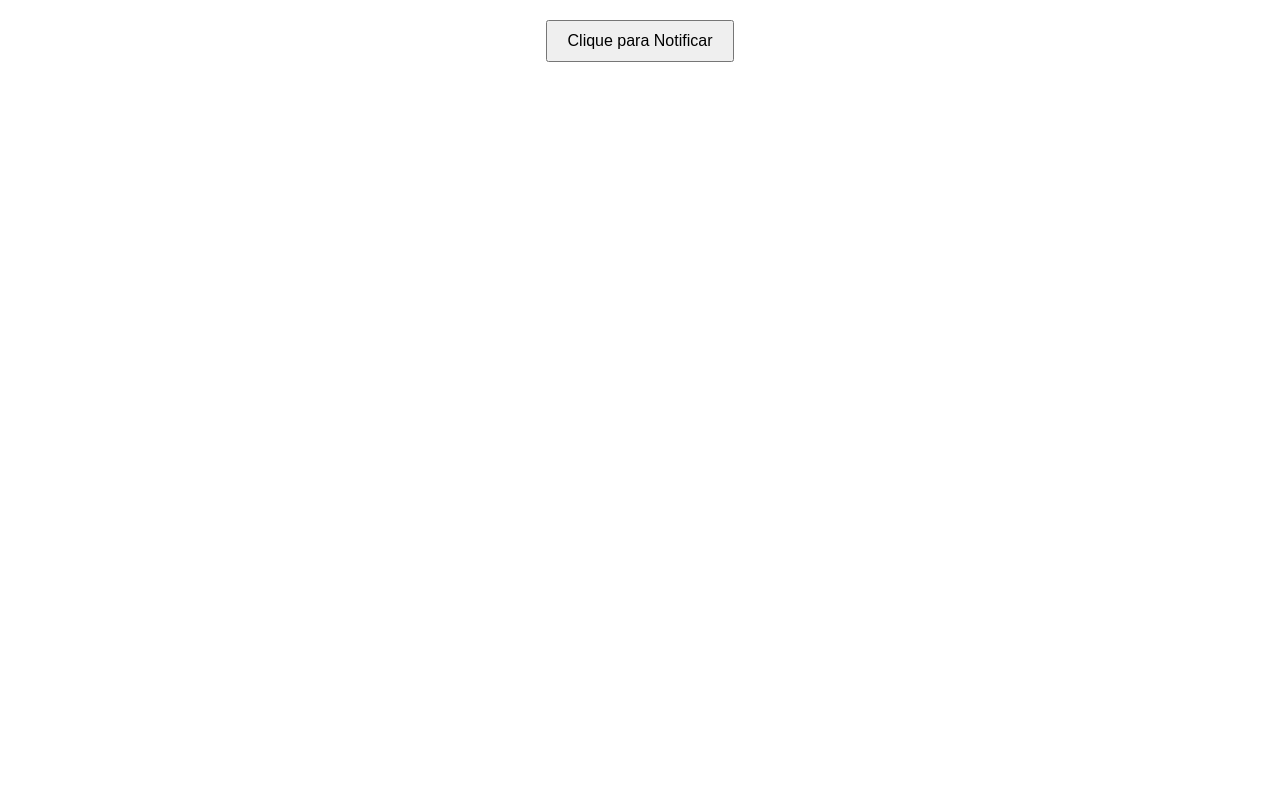
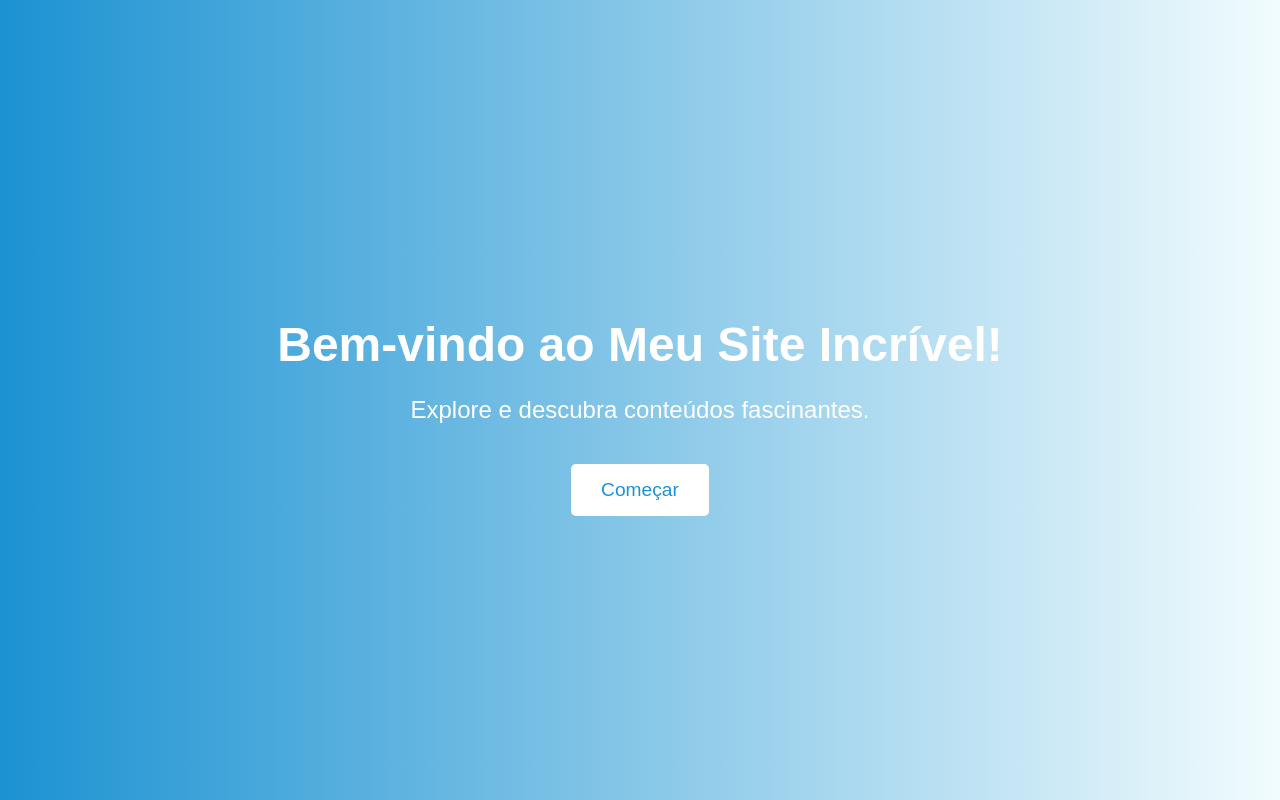
Before and after one commit to Flex-credi/notifica-o, a plain HTML site: page index.html in a window 1280 px wide. Drawn offline with Linux system fonts and the light colour scheme.

Commit message:
Update index.html

```diff
--- a/index.html
+++ b/index.html
@@ -4,44 +4,69 @@
     <meta charset="UTF-8">
     <meta http-equiv="X-UA-Compatible" content="IE=edge">
     <meta name="viewport" content="width=device-width, initial-scale=1.0">
-    <title>Site de Notificações</title>
+    <title>Meu Site Incrível</title>
     <style>
         body {
+            margin: 0;
             font-family: 'Arial', sans-serif;
+            background: linear-gradient(to right, #1c92d2, #f2fcfe);
+            display: flex;
+            align-items: center;
+            justify-content: center;
+            height: 100vh;
+        }
+
+        .container {
             text-align: center;
-            margin: 20px;
+            color: #fff;
+        }
+
+        h1 {
+            font-size: 3em;
+            margin-bottom: 20px;
+            animation: fadeInUp 1s ease-out;
+        }
+
+        p {
+            font-size: 1.5em;
+            margin-bottom: 40px;
+            animation: fadeInUp 1s ease-out 0.5s;
         }
 
         button {
-            padding: 10px 20px;
-            font-size: 16px;
+            padding: 15px 30px;
+            font-size: 1.2em;
+            background-color: #fff;
+            color: #1c92d2;
+            border: none;
+            border-radius: 5px;
             cursor: pointer;
+            transition: background-color 0.3s ease;
+            animation: fadeInUp 1s ease-out 1s;
+        }
+
+        button:hover {
+            background-color: #1c92d2;
+            color: #fff;
+        }
+
+        @keyframes fadeInUp {
+            from {
+                opacity: 0;
+                transform: translateY(20px);
+            }
+            to {
+                opacity: 1;
+                transform: translateY(0);
+            }
         }
     </style>
 </head>
 <body>
-    <button onclick="notificar()">Clique para Notificar</button>
-
-    <script>
-        function notificar() {
-            // Verifica se o navegador suporta notificações
-            if (!('Notification' in window)) {
-                alert('Este navegador não suporta notificações');
-                return;
-            }
-
-            // Solicita permissão ao usuário para enviar notificações
-            Notification.requestPermission().then(function (permission) {
-                if (permission === 'granted') {
-                    // Cria e exibe a notificação
-                    var notificacao = new Notification('Título da Notificação', {
-                        body: 'Conteúdo da Notificação',
-                    });
-                } else {
-                    alert('Permissão para notificações negada');
-                }
-            });
-        }
-    </script>
+    <div class="container">
+        <h1>Bem-vindo ao Meu Site Incrível!</h1>
+        <p>Explore e descubra conteúdos fascinantes.</p>
+        <button>Começar</button>
+    </div>
 </body>
 </html>
```
